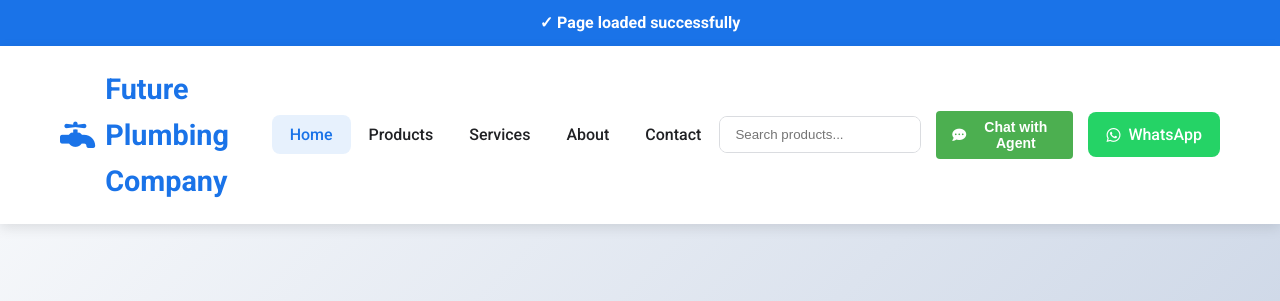
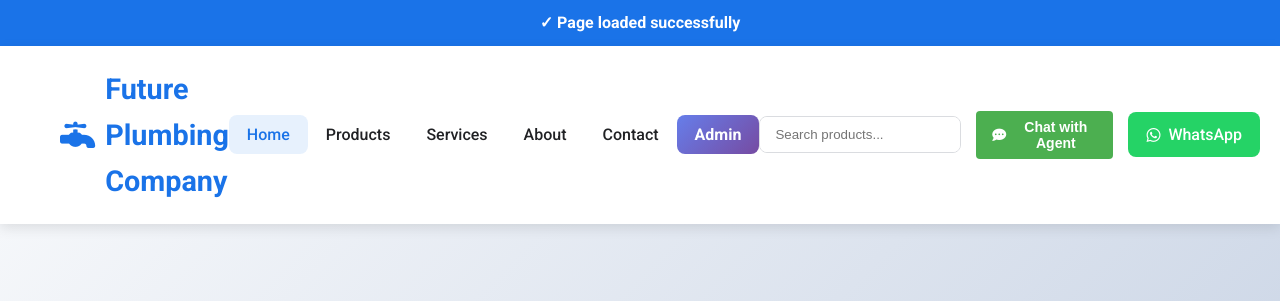
Before and after one commit to abrahamosah74-ux/future-plumbling, a website: page frontend/index.html in a window 1280 px wide. Shown: the top 301 px of the page. Drawn offline with nearby package versions, Linux system fonts and the light colour scheme; no server answers.

Commit message:
Add: Admin button to navigation bar

```diff
--- a/frontend/css/style.css
+++ b/frontend/css/style.css
@@ -153,6 +153,19 @@ h1, h2, h3, h4 {
 .nav-link:hover, .nav-link.active {
     color: var(--primary-color);
     background-color: rgba(26, 115, 232, 0.1);
+}
+
+.nav-link.admin-link {
+    background: linear-gradient(135deg, #667eea 0%, #764ba2 100%);
+    color: white !important;
+    font-weight: 600;
+    padding: 10px 18px;
+    border-radius: var(--border-radius);
+}
+
+.nav-link.admin-link:hover {
+    background: linear-gradient(135deg, #764ba2 0%, #667eea 100%);
+    box-shadow: 0 4px 15px rgba(102, 126, 234, 0.4);
 }
 
 .nav-actions {
--- a/frontend/index.html
+++ b/frontend/index.html
@@ -31,6 +31,7 @@
                     <li><a href="#services" class="nav-link">Services</a></li>
                     <li><a href="#about" class="nav-link">About</a></li>
                     <li><a href="#contact" class="nav-link">Contact</a></li>
+                    <li><a href="/admin" class="nav-link admin-link">Admin</a></li>
                 </ul>
                 <div class="nav-actions">
                     <div class="search-container">
```
